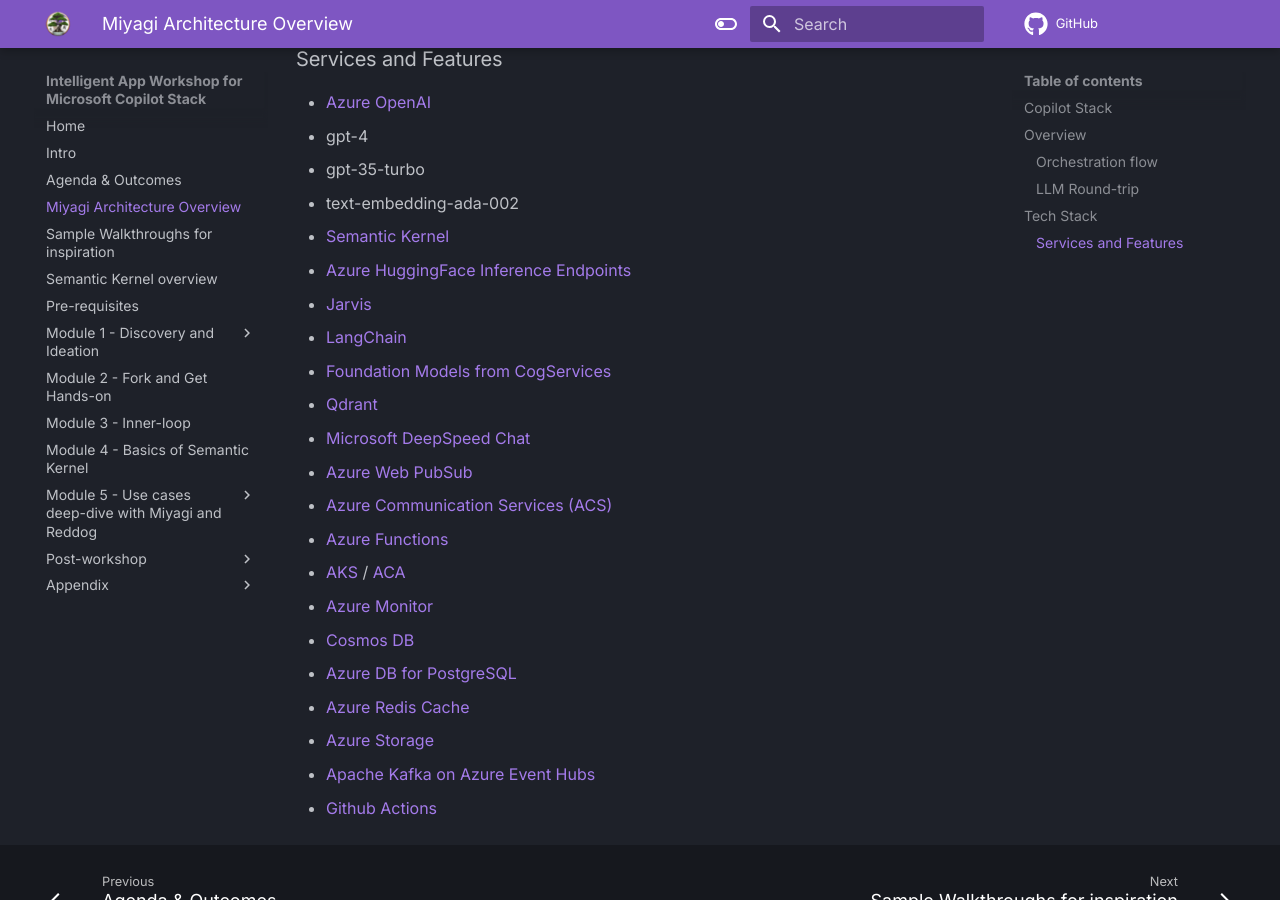
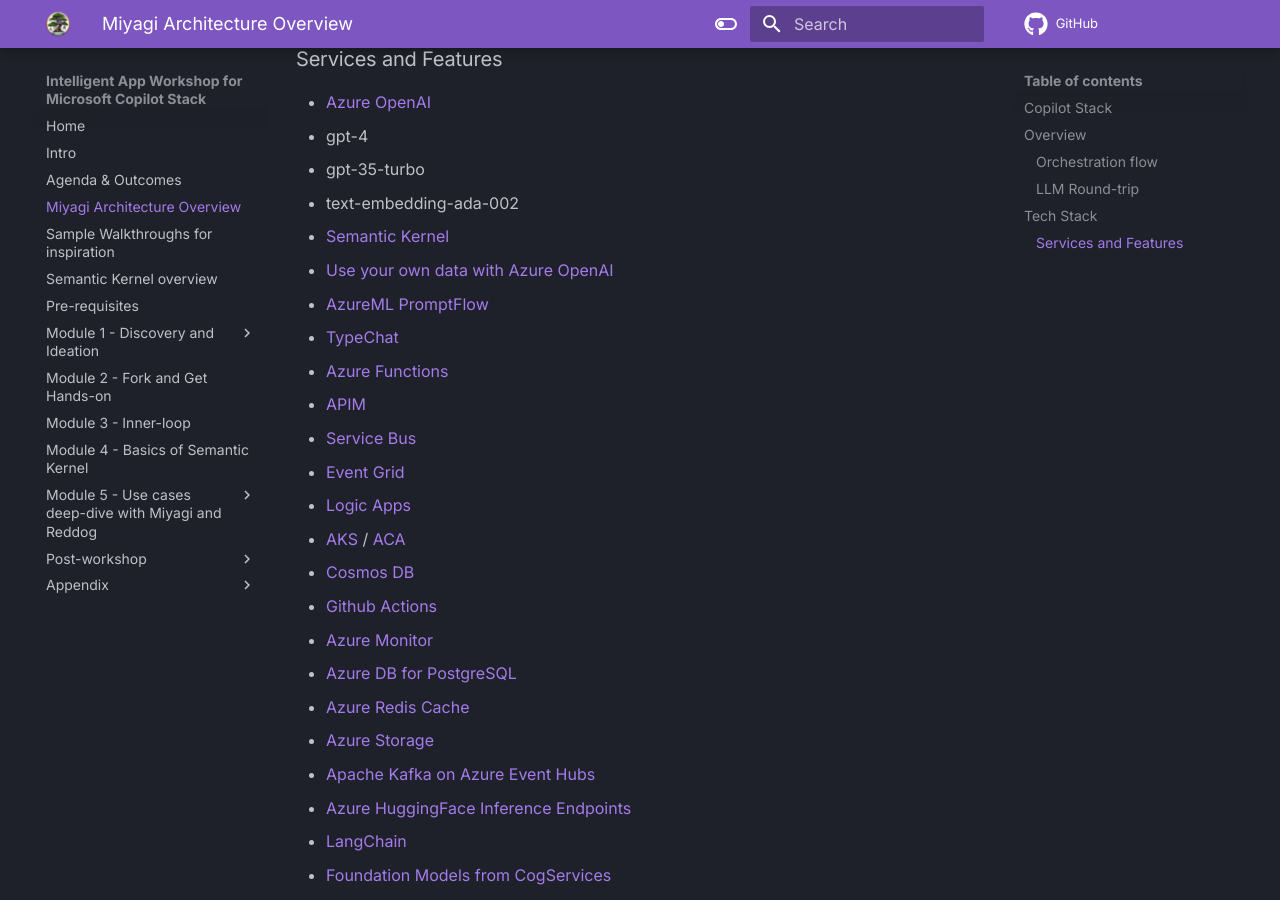
Before and after one commit to Azure/intelligent-app-workshop, an MkDocs documentation site: the page built from docs/wksp/00-intro/architecture-overview.md, in a window 1280 px wide and 900 px high, scrolled down 4142 px. Built offline with MkDocs 1.6.1 and Material for MkDocs 9.7.7, drawn with Linux system fonts in a browser that asks for light colours; comment, search, counter and statistics services are not loaded.

Commit message:
add AIS to stack

```diff
--- a/docs/wksp/00-intro/architecture-overview.md
+++ b/docs/wksp/00-intro/architecture-overview.md
@@ -49,20 +49,26 @@ In summary, Project Miyagi's architecture presents a forward-looking approach to
   - gpt-35-turbo
   - text-embedding-ada-002
 - [Semantic Kernel](https://github.com/microsoft/semantic-kernel)
+- [Use your own data with Azure OpenAI](https://learn.microsoft.com/en-us/azure/ai-services/openai/use-your-data-quickstart?tabs=command-line&pivots=rest-api#example-curl-commands)
+- [AzureML PromptFlow](https://learn.microsoft.com/en-us/azure/machine-learning/prompt-flow/overview-what-is-prompt-flow?view=azureml-api-2)
+- [TypeChat](https://microsoft.github.io/TypeChat)
+- [Azure Functions](https://azure.microsoft.com/en-ca/products/functions/)
+- [APIM](https://learn.microsoft.com/en-us/azure/api-management/)
+- [Service Bus](https://learn.microsoft.com/en-us/azure/service-bus-messaging/service-bus-messaging-overview)
+- [Event Grid](https://learn.microsoft.com/en-us/azure/event-grid/overview)
+- [Logic Apps](https://learn.microsoft.com/en-us/azure/logic-apps/overview)
+- [AKS](https://azure.microsoft.com/en-us/products/kubernetes-service) / [ACA](https://azure.microsoft.com/en-us/products/container-apps)
+- [Cosmos DB](https://azure.microsoft.com/en-us/products/cosmos-db/)
+- [Github Actions](https://docs.github.com/en/actions)
+- [Azure Monitor](https://learn.microsoft.com/en-us/azure/azure-monitor/)
+- [Azure DB for PostgreSQL](https://azure.microsoft.com/en-us/products/postgresql)
+- [Azure Redis Cache](https://azure.microsoft.com/en-us/products/cache)
+- [Azure Storage](https://learn.microsoft.com/en-us/azure/storage/common/storage-introduction)
+- [Apache Kafka on Azure Event Hubs](https://learn.microsoft.com/en-us/azure/event-hubs/azure-event-hubs-kafka-overview)
 - [Azure HuggingFace Inference Endpoints](https://azure.microsoft.com/en-us/solutions/hugging-face-on-azure)
-- [Jarvis](https://github.com/microsoft/JARVIS)
 - [LangChain](https://github.com/hwchase17/langchain#readme)
 - [Foundation Models from CogServices](https://azure.microsoft.com/en-us/blog/announcing-a-renaissance-in-computer-vision-ai-with-microsofts-florence-foundation-model/)
 - [Qdrant](https://qdrant.tech/solutions/)
 - [Microsoft DeepSpeed Chat](https://github.com/microsoft/DeepSpeedExamples/tree/master/applications/DeepSpeed-Chat)
 - [Azure Web PubSub](https://azure.microsoft.com/en-us/products/web-pubsub)
 - [Azure Communication Services (ACS)](https://learn.microsoft.com/en-us/azure/communication-services/overview#common-scenarios)
-- [Azure Functions](https://azure.microsoft.com/en-ca/products/functions/)
-- [AKS](https://azure.microsoft.com/en-us/products/kubernetes-service) / [ACA](https://azure.microsoft.com/en-us/products/container-apps)
-- [Azure Monitor](https://learn.microsoft.com/en-us/azure/azure-monitor/)
-- [Cosmos DB](https://azure.microsoft.com/en-us/products/cosmos-db/)
-- [Azure DB for PostgreSQL](https://azure.microsoft.com/en-us/products/postgresql)
-- [Azure Redis Cache](https://azure.microsoft.com/en-us/products/cache)
-- [Azure Storage](https://learn.microsoft.com/en-us/azure/storage/common/storage-introduction)
-- [Apache Kafka on Azure Event Hubs](https://learn.microsoft.com/en-us/azure/event-hubs/azure-event-hubs-kafka-overview)
-- [Github Actions](https://docs.github.com/en/actions)
```
